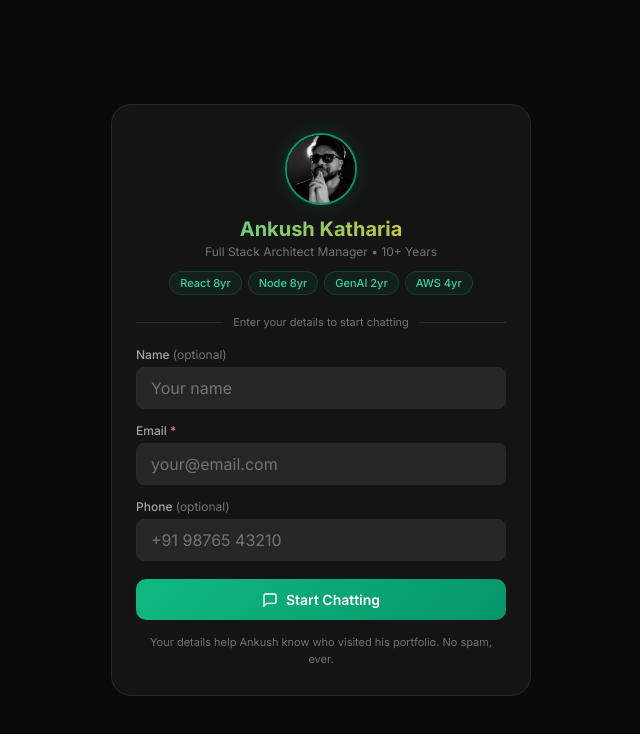
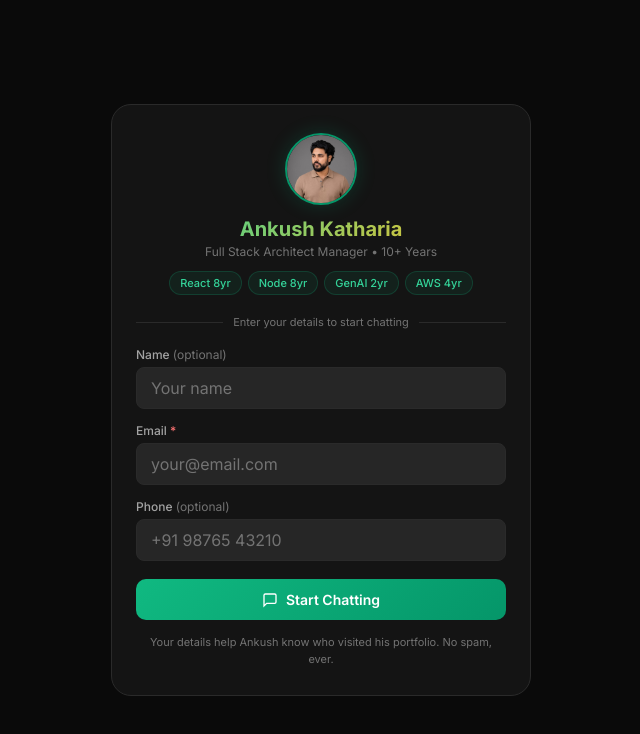
Before and after one commit to katheriyaankush/personal-ai-agent, a Next.js app: page / in a window 1280 px wide. Shown: the top 734 px of the page, without its empty margins (319-959 px from the left). Built offline with nearby package versions, Linux system fonts and the light colour scheme.

Commit message:
Personl AI Agent Desgin and Login Page profile

```diff
--- a/pages/index.js
+++ b/pages/index.js
@@ -216,7 +216,7 @@ export default function Home() {
           <div className="login-overlay">
             <div className="login-card">
               <div className="login-profile">
-                <Image src="/profile.jpeg" alt="Ankush Katharia" width={72} height={72} className="login-avatar" />
+                <Image src="/profile.png" alt="Ankush Katharia" width={72} height={72} className="login-avatar" />
                 <h1 className="login-name">Ankush Katharia</h1>
                 <p className="login-role">Full Stack Architect Manager • 10+ Years</p>
                 <div className="login-badges">
@@ -298,7 +298,7 @@ export default function Home() {
                 </svg>
               </button>
               <div className="modal-header">
-                <Image src="/profile.jpeg" alt="Ankush Katharia" width={64} height={64} className="modal-avatar-img" />
+                <Image src="/profile.png" alt="Ankush Katharia" width={64} height={64} className="modal-avatar-img" />
                 <h2>Ankush Katharia</h2>
                 <p className="modal-role">Full Stack Architect Manager</p>
               </div>
@@ -364,7 +364,7 @@ export default function Home() {
           <div className="header-content">
             <div className="logo-section">
               <div className="avatar-ring">
-                <Image src="/profile.jpeg" alt="Ankush Katharia" width={40} height={40} className="avatar-img" />
+                <Image src="/profile.png" alt="Ankush Katharia" width={40} height={40} className="avatar-img" />
               </div>
               <div className="header-info">
                 <h1 className="name">Ankush Katharia</h1>
```
Also changed, not shown: public/profile.jpeg (deleted), public/profile.png (added).
